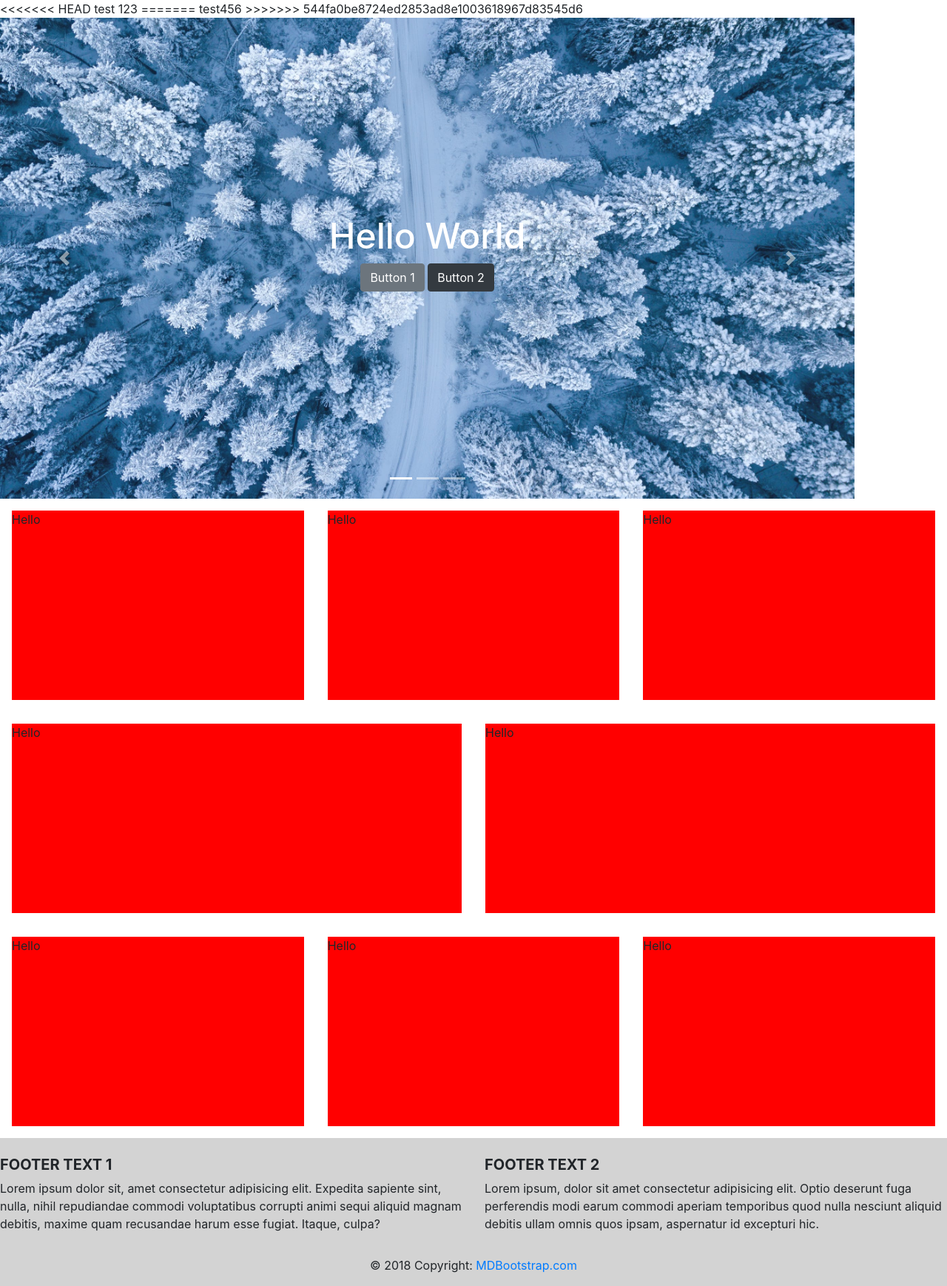
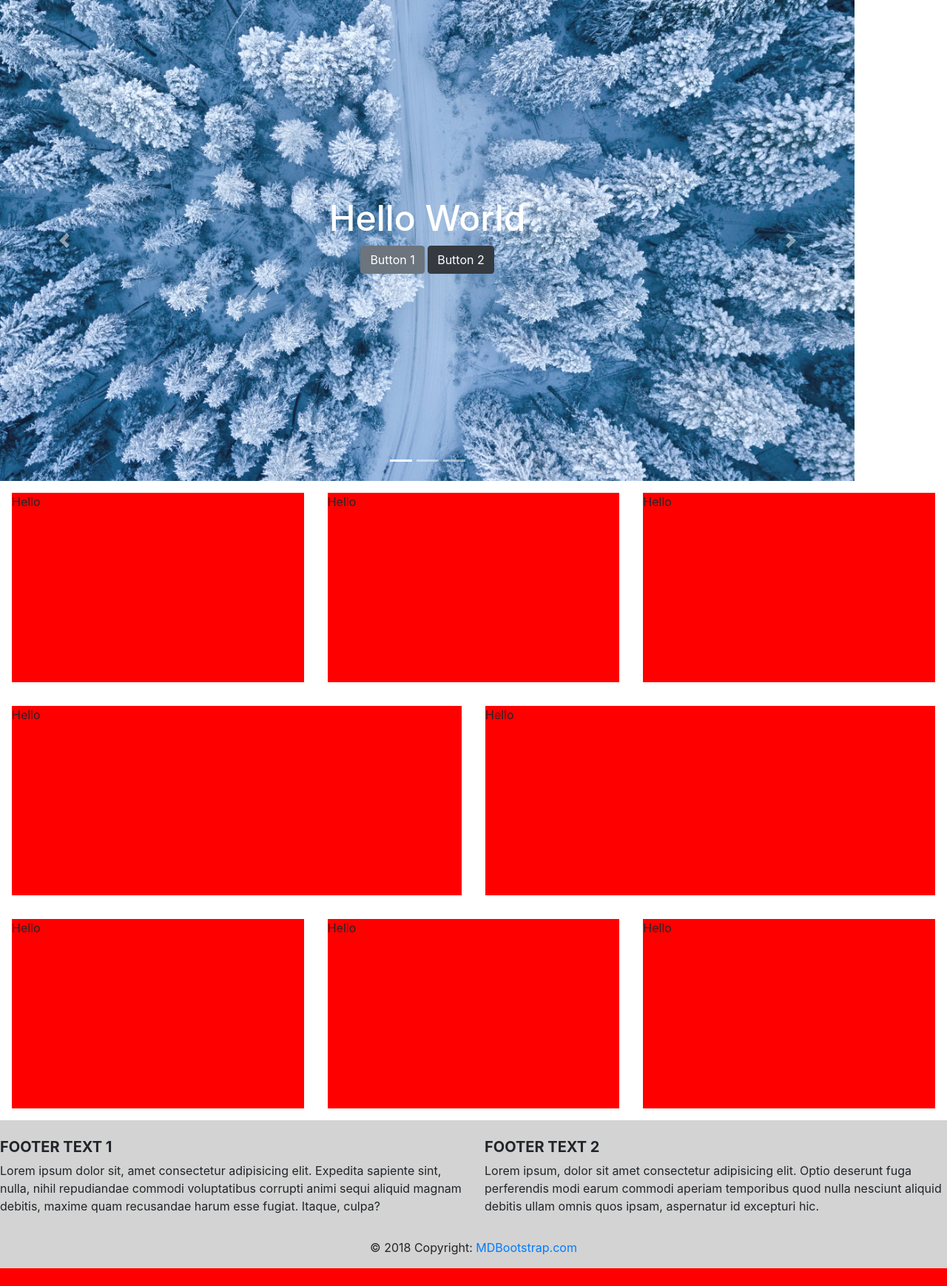
Before and after one commit to tomb5oo/atomTheme, a PHP site: page /view/pages/home.php in a window 1280 px wide. Shown: the part 56-1794 px from the top of the page at 74% size. After the commit the page ends 1770 px from the top, so only its background shows below. Run offline with PHP 8.4, Linux system fonts and the light colour scheme; a stand-in replaces the project's code that opens the database connection; style sheets or scripts are compiled from the project's sources; some libraries are stand-ins or nearby versions.

Commit message:
remove tests

```diff
--- a/view/pages/home.php
+++ b/view/pages/home.php
@@ -2,11 +2,6 @@
   include('header.php');
   include('nav.php');
 ?>
-<<<<<<< HEAD
-test 123
-=======
-test456
->>>>>>> 544fa0be8724ed2853ad8e1003618967d83545d6
 <div class="container-fluid">
 
   <div class="row">
```
